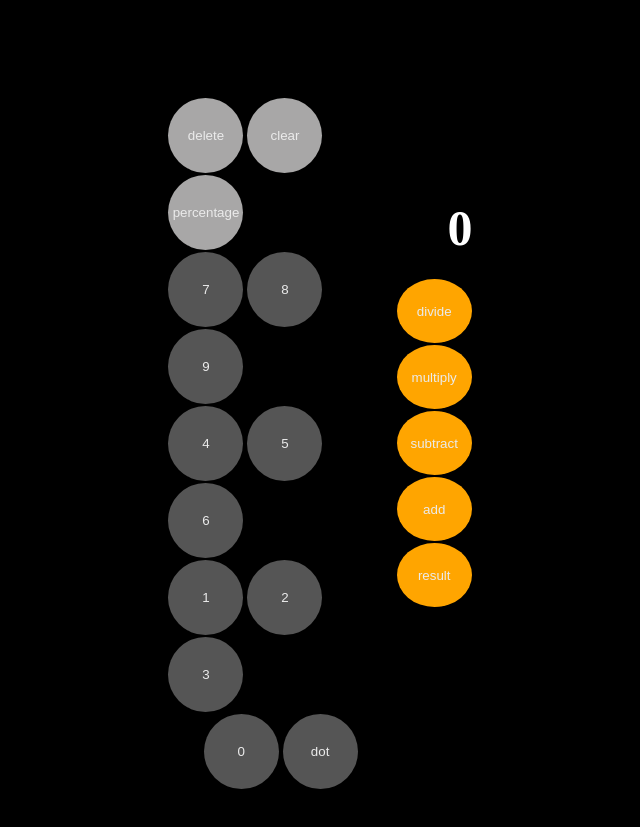
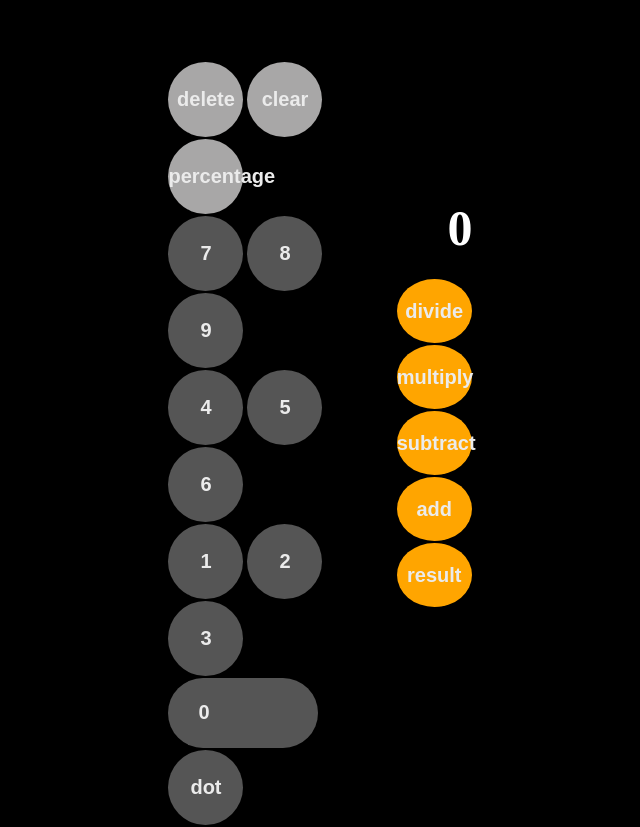
Before and after one commit to AL2-D2/webCalculator, a plain HTML site: page index.html in a window 1280 px wide. Shown: the whole page, without its empty margins (321-961 px from the left). Before the commit the page ends 800 px from the top, so only its background shows below. Drawn offline with Linux system fonts and the light colour scheme.

Commit message:
font size and font weights changed, also made zero number look like bigger.

```diff
--- a/index.html
+++ b/index.html
@@ -37,7 +37,7 @@
                     <button type="button" id="three-btn" name="three" class="gray numerical-btn btn">3</button>
                 </div>
                 <div id="row">
-                    <button type="button" id="zero-btn" name="zero" class="gray numerical-btn btn">0</button>
+                    <button type="button" id="zero-btn" name="zero" class="gray numerical-btn btn double-sized"><span class="align-left">0</span></button>
                     <button type="button" id="dot-btn" name="dot" class="gray btn">dot</button>
                 </div>
 
--- a/style.css
+++ b/style.css
@@ -5,12 +5,14 @@
     padding: 0;
     box-sizing: border-box;
 }
-:root{
+
+:root {
     --button-fore-color: #ebebeb;
     --light-gray: #a8a7a7;
     --gray: #555555;
     --orange: orange;
 }
+
 body {
     background-color: black;
     display: flex;
@@ -67,22 +69,40 @@ body {
     border: none;
     margin-bottom: 2px;
     color: var(--button-fore-color);
+    font-weight: 600;
 }
 
-.light-gray{
+.light-gray {
     background-color: var(--light-gray);
 }
 
-.gray{
+.gray {
     background-color: var(--gray);
 }
 
-.orange{
+.orange {
     background-color: var(--orange);
 }
 
-#input-number{
+#input-number {
     font-size: 50px;
     font-weight: 700;
     color: white;
 }
+
+.double-sized{
+    width: 150px;
+    height: 70px;
+    border-radius: 50px;
+}
+
+.align-left{
+    display:flex;
+    justify-content: flex-start;
+    margin-left: 30px;
+}
+
+.btn{
+    font-size: 20px;
+    font-weight: bold;
+}
```
